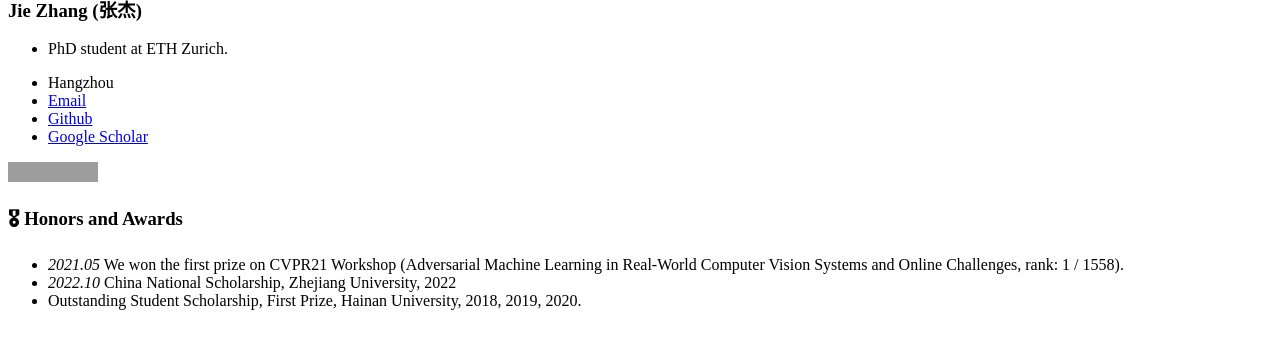
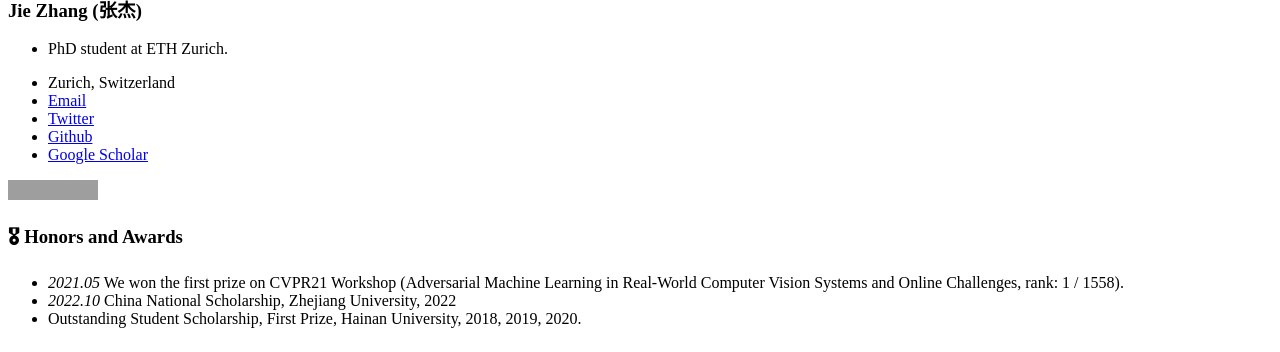
Before and after one commit to zj-jayzhang/zj-jayzhang.github.io, a Jekyll site: the page built from _pages/includes/honers.md, in a window 1280 px wide, cut to the strip 548-900 px from the top of the page. Built offline with Jekyll 4.4.1, drawn with Linux system fonts in a browser that asks for light colours; our own code applies the rules of GitHub Pages for plain Markdown files; some of the changed lines change nothing that is shown; grey boxes are pictures that could not be loaded.

Commit message:
Update _config.yml

```diff
--- a/_config.yml
+++ b/_config.yml
@@ -24,11 +24,11 @@
   name             : "Jie Zhang (张杰)"
   avatar           : "images/jay.jpeg"
   bio              : #"ETH Zurich"
-  location         : "Hangzhou"
+  location         : "Zurich, Switzerland"
   employer         :
   pubmed           :
-  googlescholar    : "https://scholar.google.com.hk/citations?user=soDBSE8AAAAJ&hl=zh-CN"
-  email            : "zj_zhangjie@zju.edu.cn"
+  googlescholar    : "https://scholar.google.com/citations?user=soDBSE8AAAAJ&hl=zh-CN"
+  email            : "jie.zhang@inf.ethz.ch"
   researchgate     :  # example: "https://www.researchgate.net/profile/yourprofile"
   uri              :
   bitbucket        :
@@ -51,7 +51,7 @@
   stackoverflow    : # http://stackoverflow.com/users/123456/username
   steam            :
   tumblr           :
-  twitter          :
+  twitter          : https://twitter.com/JayJiezhang
   vine             :
   weibo            :
   xing             :
```
